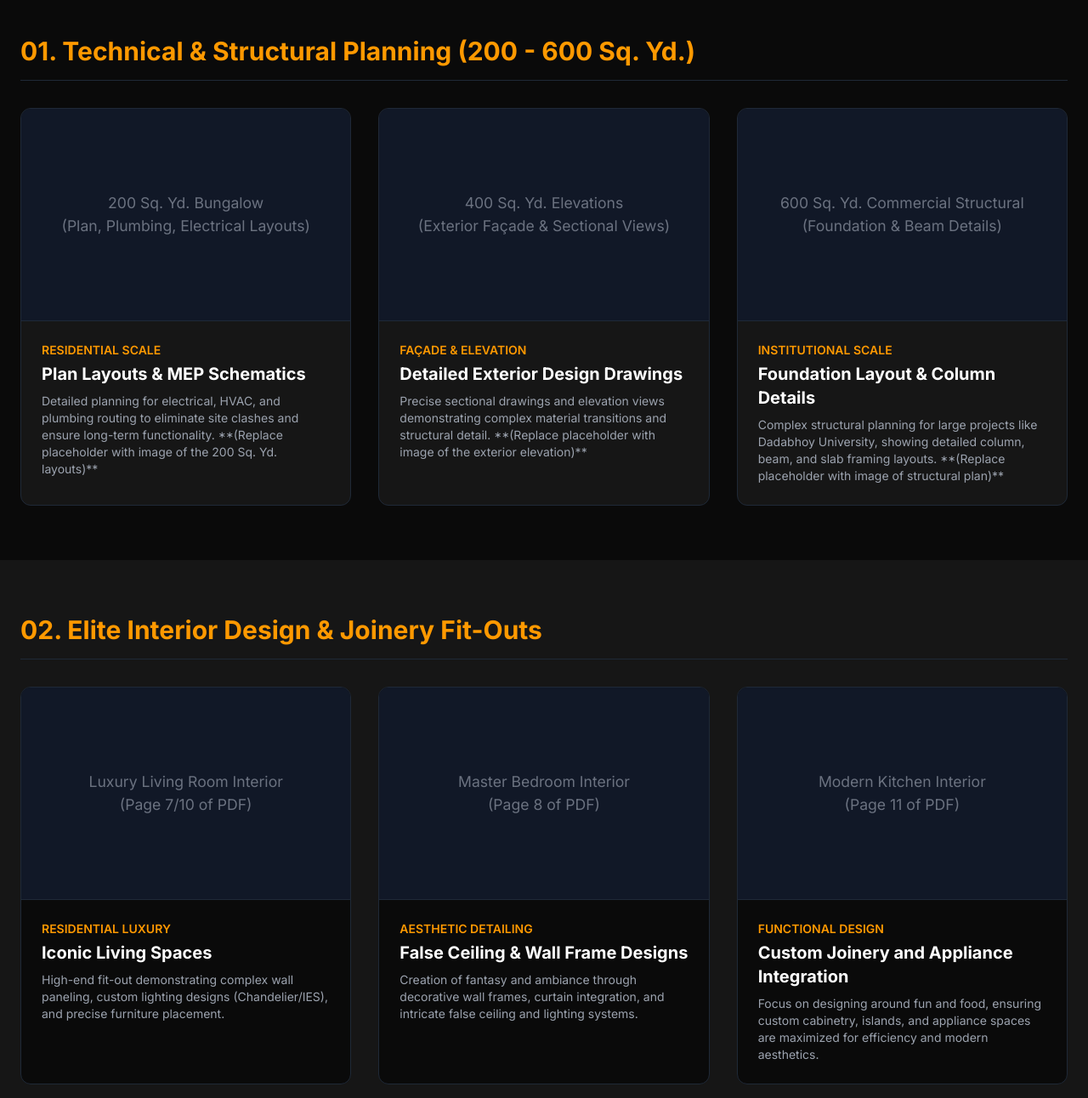
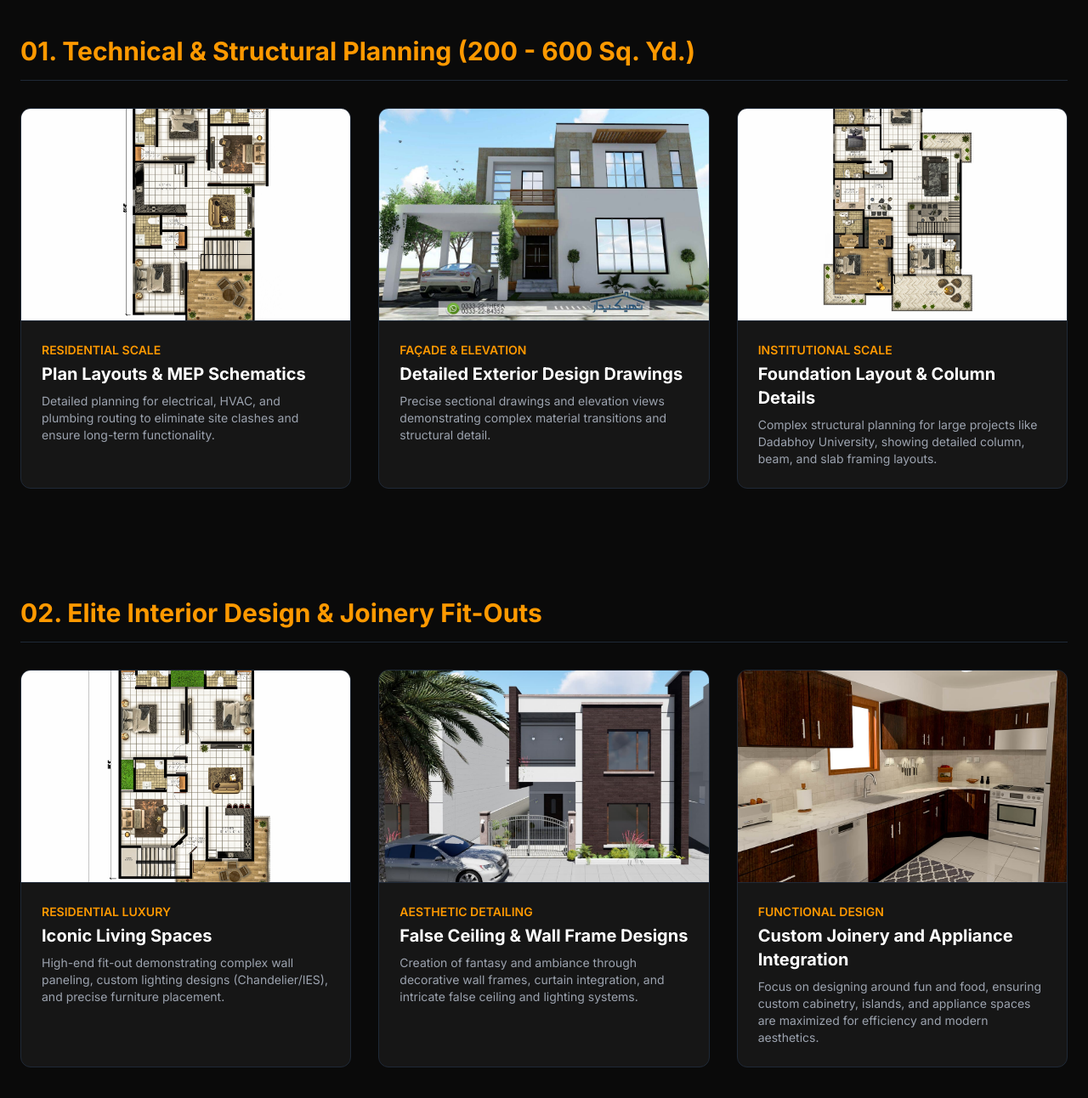
Before and after one commit to aqisal/Renovare, a plain HTML site: page portfolio.html in a window 1280 px wide. Shown: the part 380-1672 px from the top of the page at 85% size. Drawn offline with nearby package versions, Linux system fonts and the light colour scheme.

Commit message:
Update portfolio.html

```diff
--- a/portfolio.html
+++ b/portfolio.html
@@ -21,14 +21,12 @@
             transform: translateY(-5px);
             box-shadow: 0 15px 30px rgba(255, 153, 0, 0.1);
         }
-        .img-placeholder {
-            min-height: 250px;
-            display: flex;
-            align-items: center;
-            justify-content: center;
-            font-size: 1.1rem;
-            text-align: center;
-            line-height: 1.5;
+        /* Style for real image loading */
+        .project-image {
+            width: 100%;
+            height: 250px; /* Standardized height for clean grid layout */
+            object-fit: cover; /* Ensures image fills the space cleanly */
+            border-bottom: 1px solid #1f2937;
         }
     </style>
 </head>
@@ -38,11 +36,10 @@
     <header class="bg-project-dark border-b border-gray-800">
         <div class="container mx-auto px-6 h-20 flex justify-between items-center">
             <a href="index.html" class="flex items-center space-x-3 z-10">
-                <svg xmlns="http://www.w3.org/2000/svg" class="h-8 w-8 text-white" viewBox="0 0 24 24" fill="none" stroke="currentColor" stroke-width="1.5" stroke-linecap="round" stroke-linejoin="round">
-                    <circle cx="12" cy="12" r="10" />
-                    <line x1="2.1" y1="12" x2="21.9" y2="12" />
-                    <path d="M12 2a15.3 15.3 0 0 1 4 10 15.3 15.3 0 0 1-4 10 15.3 15.3 0 0 1-4-10 15.3 15.3 0 0 1 4-10z" />
-                </svg>
+                <!-- Logo - This should load your uploaded logo file -->
+                <img src="https://raw.githubusercontent.com/aqisal/renovare/main/renovare_logo.png"
+                     alt="Renovare Projects Logo"
+                     class="h-10 w-auto">
                 <div class="text-white text-xl font-bold tracking-widest uppercase">RENOVARE PROJECTS</div>
             </a>
             <a href="index.html#contact" class="bg-accent text-black font-semibold py-2 px-4 rounded-md hover:bg-opacity-90 transition duration-300 shadow-lg">
@@ -68,39 +65,33 @@
 
             <div class="grid grid-cols-1 md:grid-cols-2 lg:grid-cols-3 gap-8">
 
-                <!-- Project Card 1: 200 SQ YD LAYOUTS -->
+                <!-- Project Card 1: 200 SQ YD LAYOUTS (Actual Image Link) -->
                 <div class="bg-card-dark rounded-xl project-card border border-gray-800">
-                    <div class="img-placeholder bg-gray-900 border-b border-gray-800 text-gray-500">
-                        200 Sq. Yd. Bungalow <br> (Plan, Plumbing, Electrical Layouts)
-                    </div>
+                    <img src="https://github.com/aqisal/Renovare/blob/main/layout_200yd.jpg?raw=true" alt="200 Sq. Yd. Plan Layout and MEP Schematics" class="project-image">
                     <div class="p-6">
                         <p class="text-sm uppercase text-accent font-semibold">Residential Scale</p>
                         <h3 class="text-xl font-bold text-white mt-1 mb-2">Plan Layouts & MEP Schematics</h3>
-                        <p class="text-gray-400 text-sm">Detailed planning for electrical, HVAC, and plumbing routing to eliminate site clashes and ensure long-term functionality. **(Replace placeholder with image of the 200 Sq. Yd. layouts)**</p>
+                        <p class="text-gray-400 text-sm">Detailed planning for electrical, HVAC, and plumbing routing to eliminate site clashes and ensure long-term functionality.</p>
                     </div>
                 </div>
 
-                <!-- Project Card 2: 400 SQ YD ELEVATIONS -->
+                <!-- Project Card 2: 400 SQ YD ELEVATIONS (Actual Image Link) -->
                 <div class="bg-card-dark rounded-xl project-card border border-gray-800">
-                    <div class="img-placeholder bg-gray-900 border-b border-gray-800 text-gray-500">
-                        400 Sq. Yd. Elevations <br> (Exterior Façade & Sectional Views)
-                    </div>
+                    <img src="https://github.com/aqisal/Renovare/blob/main/Elevation.jpg?raw=true" alt="400 Sq. Yd. Exterior Façade and Sectional Views" class="project-image">
                     <div class="p-6">
                         <p class="text-sm uppercase text-accent font-semibold">Façade & Elevation</p>
                         <h3 class="text-xl font-bold text-white mt-1 mb-2">Detailed Exterior Design Drawings</h3>
-                        <p class="text-gray-400 text-sm">Precise sectional drawings and elevation views demonstrating complex material transitions and structural detail. **(Replace placeholder with image of the exterior elevation)**</p>
+                        <p class="text-gray-400 text-sm">Precise sectional drawings and elevation views demonstrating complex material transitions and structural detail.</p>
                     </div>
                 </div>
 
-                <!-- Project Card 3: 600 SQ YD STRUCTURAL -->
+                <!-- Project Card 3: 600 SQ YD STRUCTURAL (Actual Image Link) -->
                 <div class="bg-card-dark rounded-xl project-card border border-gray-800">
-                    <div class="img-placeholder bg-gray-900 border-b border-gray-800 text-gray-500">
-                        600 Sq. Yd. Commercial Structural <br> (Foundation & Beam Details)
-                    </div>
+                    <img src="https://github.com/aqisal/Renovare/blob/main/layout_600yd.jpg?raw=true" alt="600 Sq. Yd. Commercial Structural Foundation Plan" class="project-image">
                     <div class="p-6">
                         <p class="text-sm uppercase text-accent font-semibold">Institutional Scale</p>
                         <h3 class="text-xl font-bold text-white mt-1 mb-2">Foundation Layout & Column Details</h3>
-                        <p class="text-gray-400 text-sm">Complex structural planning for large projects like Dadabhoy University, showing detailed column, beam, and slab framing layouts. **(Replace placeholder with image of structural plan)**</p>
+                        <p class="text-gray-400 text-sm">Complex structural planning for large projects like Dadabhoy University, showing detailed column, beam, and slab framing layouts.</p>
                     </div>
                 </div>
             </div>
@@ -108,17 +99,15 @@
     </section>
 
     <!-- 4. Project Gallery - Interior Design & Fit-out -->
-    <section class="py-16 bg-card-dark">
+    <section class="py-16 bg-project-dark">
         <div class="container mx-auto px-6">
             <h2 class="text-3xl font-bold text-accent mb-8 border-b border-gray-800 pb-4">02. Elite Interior Design & Joinery Fit-Outs</h2>
 
             <div class="grid grid-cols-1 md:grid-cols-2 lg:grid-cols-3 gap-8">
 
-                <!-- Project Card 4: Living Room -->
-                <div class="bg-project-dark rounded-xl project-card border border-gray-800">
-                    <div class="img-placeholder bg-gray-900 border-b border-gray-800 text-gray-500">
-                        Luxury Living Room Interior <br> (Page 7/10 of PDF)
-                    </div>
+                <!-- Project Card 4: Living Room (Actual Image Link) -->
+                <div class="bg-card-dark rounded-xl project-card border border-gray-800">
+                    <img src="https://github.com/aqisal/Renovare/blob/main/layout_400yd.jpg?raw=true" alt="Luxury Living Room Interior Design" class="project-image">
                     <div class="p-6">
                         <p class="text-sm uppercase text-accent font-semibold">Residential Luxury</p>
                         <h3 class="text-xl font-bold text-white mt-1 mb-2">Iconic Living Spaces</h3>
@@ -126,11 +115,9 @@
                     </div>
                 </div>
 
-                <!-- Project Card 5: Master Bedroom -->
-                <div class="bg-project-dark rounded-xl project-card border border-gray-800">
-                    <div class="img-placeholder bg-gray-900 border-b border-gray-800 text-gray-500">
-                        Master Bedroom Interior <br> (Page 8 of PDF)
-                    </div>
+                <!-- Project Card 5: Master Bedroom (Actual Image Link) -->
+                <div class="bg-card-dark rounded-xl project-card border border-gray-800">
+                    <img src="https://github.com/aqisal/Renovare/blob/main/last.jpg?raw=true" alt="Master Bedroom Fit-out and False Ceiling Designs" class="project-image">
                     <div class="p-6">
                         <p class="text-sm uppercase text-accent font-semibold">Aesthetic Detailing</p>
                         <h3 class="text-xl font-bold text-white mt-1 mb-2">False Ceiling & Wall Frame Designs</h3>
@@ -138,11 +125,9 @@
                     </div>
                 </div>
 
-                <!-- Project Card 6: Kitchens -->
-                <div class="bg-project-dark rounded-xl project-card border border-gray-800">
-                    <div class="img-placeholder bg-gray-900 border-b border-gray-800 text-gray-500">
-                        Modern Kitchen Interior <br> (Page 11 of PDF)
-                    </div>
+                <!-- Project Card 6: Kitchens (Actual Image Link) -->
+                <div class="bg-card-dark rounded-xl project-card border border-gray-800">
+                    <img src="https://github.com/aqisal/Renovare/blob/main/modern_kitchen.jpg?raw=true" alt="Modern Kitchen Joinery and Appliance Integration" class="project-image">
                     <div class="p-6">
                         <p class="text-sm uppercase text-accent font-semibold">Functional Design</p>
                         <h3 class="text-xl font-bold text-white mt-1 mb-2">Custom Joinery and Appliance Integration</h3>
```
